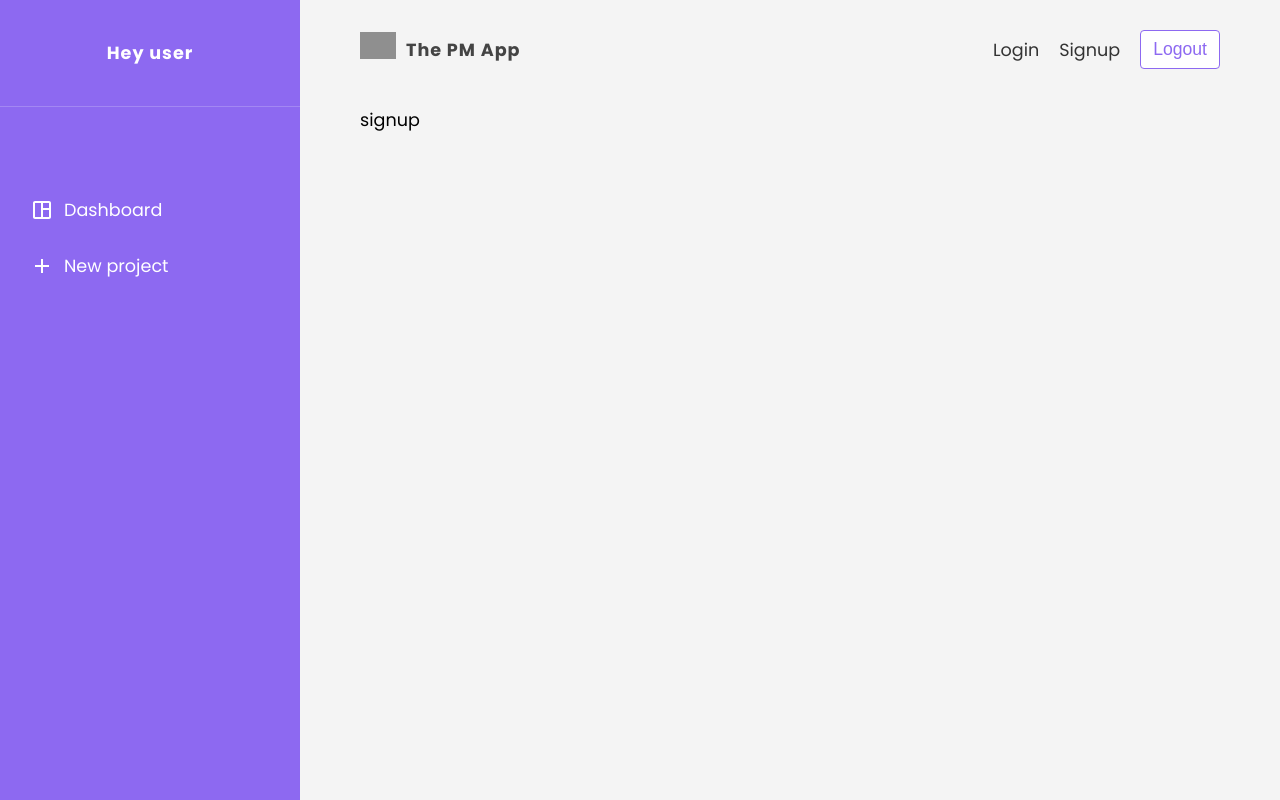
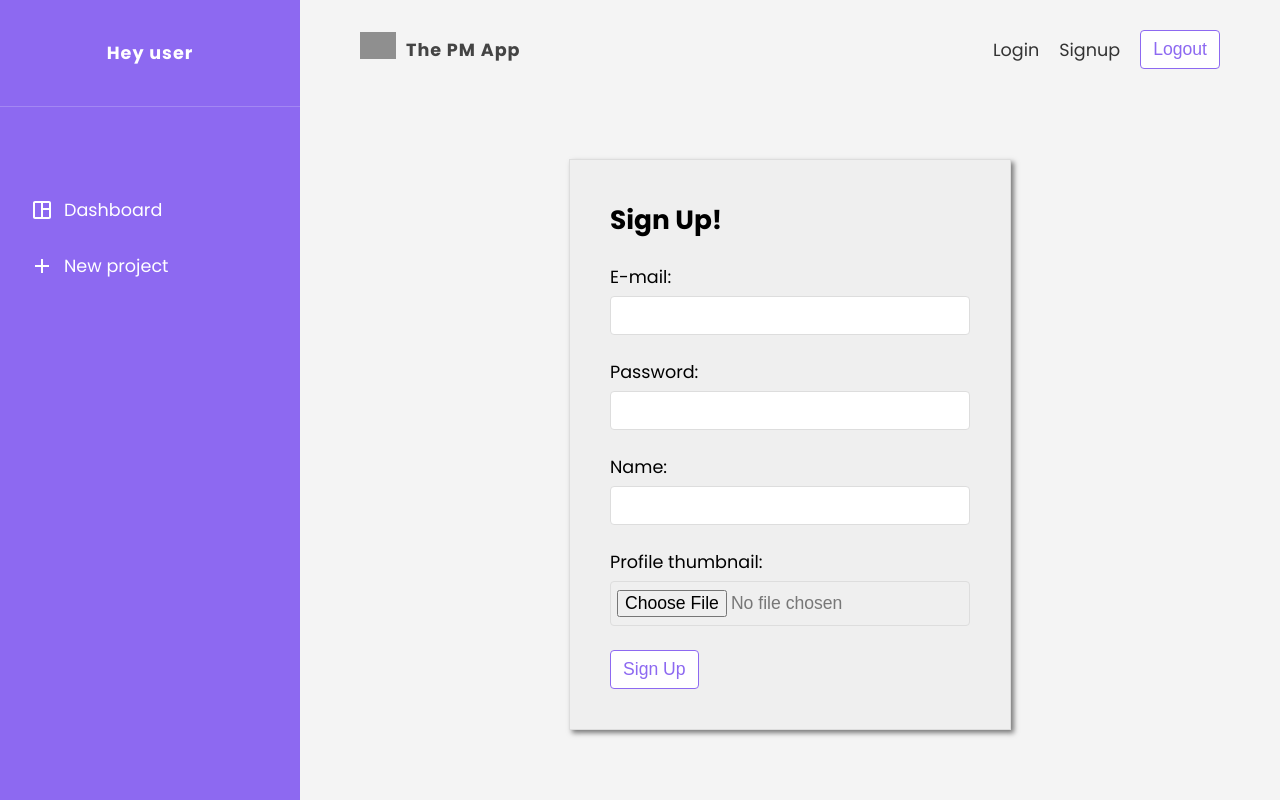
Before and after one commit to ikadgzl/project-management-app-react, a React (Create React App) app: page /signup in a window 1280 px wide. Built offline with nearby package versions, Linux system fonts and the light colour scheme; no server answers; grey boxes are pictures that could not be loaded.

Commit message:
signup page, bug fixes

```diff
--- a/src/context/AuthContext.js
+++ b/src/context/authContext.js
@@ -1,6 +1,6 @@
 import { createContext, useEffect, useReducer } from 'react';
 
-import { AUTH_IS_READY, LOGIN, LOGOUT } from './AuthReducerTypes';
+import { AUTH_IS_READY, LOGIN, LOGOUT } from './authReducerTypes';
 import { projectAuth } from '../firebase/config';
 
 export const AuthContext = createContext();
@@ -21,22 +21,23 @@ export const authReducer = (state, action) => {
 
 const INITIAL_STATE = {
   user: null,
-  authIsReady: null
+  authIsReady: false
 };
 
 export const AuthContextProdiver = ({ children }) => {
-  const [state, dispact] = useReducer(authReducer, INITIAL_STATE);
+  const [state, dispatch] = useReducer(authReducer, INITIAL_STATE);
 
   useEffect(() => {
     const unsub = projectAuth.onAuthStateChanged((user) => {
-      dispact({ type: AUTH_IS_READY, payload: user });
+      dispatch({ type: AUTH_IS_READY, payload: user });
+      unsub();
     });
-
-    unsub();
   }, []);
 
+  console.log(state);
+
   return (
-    <AuthContext.Provider value={{ ...state, dispact }}>
+    <AuthContext.Provider value={{ ...state, dispatch }}>
       {children}
     </AuthContext.Provider>
   );
--- a/src/firebase/config.js
+++ b/src/firebase/config.js
@@ -1,6 +1,7 @@
 import firebase from 'firebase/app';
 import 'firebase/firestore';
 import 'firebase/auth';
+import 'firebase/storage';
 
 const firebaseConfig = {
   apiKey: 'AIzaSyCd5vECz9iFrnfjsTGJhCUW_Xv2WuOVIbM',
@@ -15,7 +16,8 @@ firebase.initializeApp(firebaseConfig);
 
 const projectFirestore = firebase.firestore();
 const projectAuth = firebase.auth();
+const projectStorage = firebase.storage();
 
 const timeStamp = firebase.firestore.Timestamp;
 
-export { projectFirestore, projectAuth, timeStamp };
+export { projectFirestore, projectAuth, projectStorage, timeStamp };
--- a/src/hooks/useAuthContext.js
+++ b/src/hooks/useAuthContext.js
@@ -1,8 +1,8 @@
 import { useContext } from 'react';
-import { AuthContext } from '../context/AuthContext';
+import { AuthContext } from '../context/authContext';
 
 export const useAuthContext = () => {
-  const context = useContext();
+  const context = useContext(AuthContext);
 
   if (!context) {
     throw Error('Something wrong with useAuthContext');
--- a/src/hooks/useFirestore.js
+++ b/src/hooks/useFirestore.js
@@ -31,7 +31,7 @@ const firestoreReducer = (state, action) => {
       };
 
     default:
-      state;
+      return state;
   }
 };
 
--- a/src/hooks/useSignup.js
+++ b/src/hooks/useSignup.js
@@ -1,16 +1,16 @@
 import { useEffect, useState } from 'react';
-import { LOGIN } from '../context/AuthReducerTypes';
-import { projectAuth } from '../firebase/config';
+import { LOGIN } from '../context/authReducerTypes';
+import { projectAuth, projectStorage } from '../firebase/config';
 import { useAuthContext } from '../hooks/useAuthContext';
 
 export const useSignup = () => {
   const [isCancelled, setIsCancelled] = useState(false);
-  const [isPending, setIsPending] = useState(null);
+  const [isPending, setIsPending] = useState(false);
   const [error, setError] = useState(null);
 
   const { dispatch } = useAuthContext();
 
-  const signup = async ({ name: displayName, email, password }) => {
+  const signup = async ({ name: displayName, email, password, thumbnail }) => {
     setError(null);
     setIsPending(true);
 
@@ -24,7 +24,11 @@ export const useSignup = () => {
         throw new Error('could not complete signup');
       }
 
-      await res.user.updateProfile({ displayName });
+      const uploadPath = `thumbnails/${res.user.uid}/${thumbnail.name}`;
+      const img = await projectStorage.ref(uploadPath).put(thumbnail);
+      const photoURL = await img.ref.getDownloadURL();
+
+      await res.user.updateProfile({ displayName, photoURL });
 
       dispatch({ type: LOGIN, payload: res.user });
 
@@ -33,8 +37,6 @@ export const useSignup = () => {
         setError(false);
       }
     } catch (error) {
-      console.log(error.message);
-
       if (!isCancelled) {
         setError(error.message);
         setIsPending(false);
--- a/src/index.js
+++ b/src/index.js
@@ -2,7 +2,7 @@ import React from 'react';
 import ReactDOM from 'react-dom';
 import './index.css';
 import App from './App';
-import { AuthContextProdiver } from './context/AuthContext';
+import { AuthContextProdiver } from './context/authContext';
 
 ReactDOM.render(
   <React.StrictMode>
--- /dev/null
+++ b/src/lib/checkThumbnail.js
@@ -0,0 +1,15 @@
+export const checkThumbnail = (selectedThumbnail) => {
+  if (!selectedThumbnail) {
+    return 'Please select a thumbnail!';
+  }
+
+  if (!selectedThumbnail.type.includes('image')) {
+    return 'Please select an image!';
+  }
+
+  if (selectedThumbnail.size > 1000000) {
+    return 'Image size must be less than 1MB!';
+  }
+
+  return null;
+};
--- a/src/pages/signup/Signup.css
+++ b/src/pages/signup/Signup.css
@@ -0,0 +1,8 @@
+.auth-form {
+  max-width: 360px;
+  margin: 60px auto;
+  padding: 40px;
+  border: 1px solid #ddd;
+  box-shadow: 3px 3px 5px rgba(0, 0, 0, 0.5);
+  background-color: #efefef;
+}
--- a/src/pages/signup/Signup.js
+++ b/src/pages/signup/Signup.js
@@ -1,7 +1,94 @@
+import { useState } from 'react';
+import { useSignup } from '../../hooks/useSignup';
+import { checkThumbnail } from '../../lib/checkThumbnail';
 import './Signup.css';
 
 const Signup = () => {
-  return <div>signup</div>;
+  const [userInfo, setUserInfo] = useState({
+    name: '',
+    email: '',
+    password: '',
+    thumbnail: null
+  });
+  const [thumbnailError, setThumbnailError] = useState(null);
+
+  const { signup, isPending, error } = useSignup();
+
+  const userInputHandler = (e) => {
+    setUserInfo((prevUserInfo) => {
+      if (e.target.name === 'thumbnail') {
+        const thumbnail = e.target.files[0];
+
+        setThumbnailError(checkThumbnail(thumbnail));
+
+        return { ...prevUserInfo, thumbnail };
+      } else {
+        return { ...prevUserInfo, [e.target.name]: e.target.value };
+      }
+    });
+  };
+
+  const submitHandler = (e) => {
+    e.preventDefault();
+
+    signup(userInfo);
+  };
+
+  return (
+    <form className='auth-form' onSubmit={submitHandler}>
+      <h2>Sign Up!</h2>
+
+      <label>
+        <span>E-mail:</span>
+        <input
+          type='email'
+          name='email'
+          onChange={userInputHandler}
+          value={userInfo.email}
+          required
+        />
+      </label>
+
+      <label>
+        <span>Password:</span>
+        <input
+          type='password'
+          name='password'
+          onChange={userInputHandler}
+          value={userInfo.password}
+          required
+        />
+      </label>
+
+      <label>
+        <span>Name:</span>
+        <input
+          type='text'
+          name='name'
+          onChange={userInputHandler}
+          value={userInfo.name}
+          required
+        />
+      </label>
+
+      <label>
+        <span>Profile thumbnail:</span>
+        <input
+          type='file'
+          name='thumbnail'
+          onChange={userInputHandler}
+          required
+        />
+        {thumbnailError && <div className='error'>{thumbnailError}</div>}
+      </label>
+
+      <button className='btn' disabled={isPending && true}>
+        Sign Up
+      </button>
+      {isPending && <p>Signing...</p>}
+      {error && <p>{error}</p>}
+    </form>
+  );
 };
 
 export default Signup;
```
Also changed, not shown: src/context/authReducerTypes.js (renamed from src/context/AuthReducerTypes.js).
